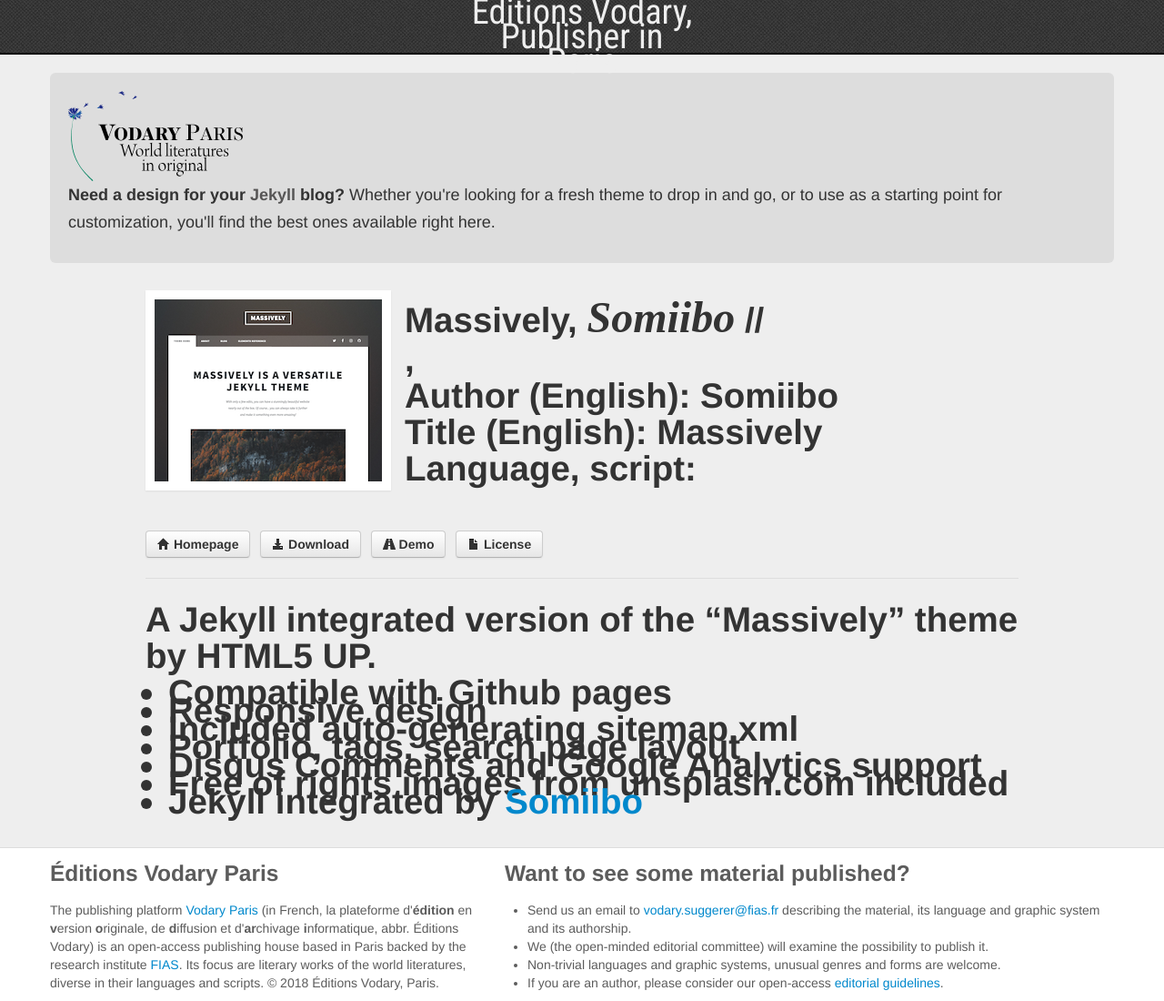
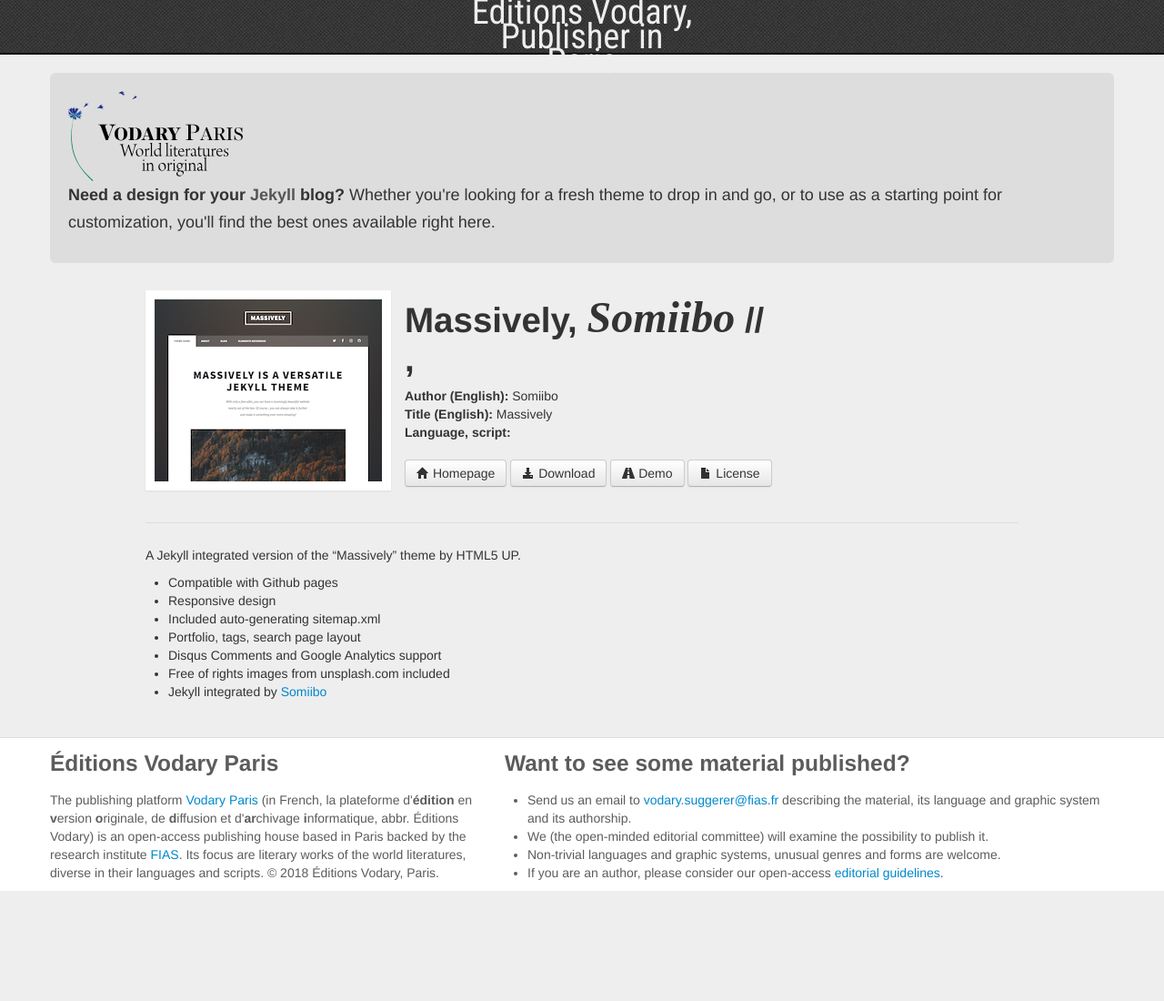
Before and after one commit to mlare/vodary, a Jekyll site: the page built from _posts/2017-11-12-massively.markdown, in a window 1280 px wide. Shown: the whole page at 91% size. Built offline with Jekyll 4.4.1, drawn with Linux system fonts in a browser that asks for light colours; Markdown is read by kramdown in place of the engine named in the settings; after the commit the page ends 979 px from its top, so only the background shows below that.

Commit message:
Update post.html

```diff
--- a/_layouts/post.html
+++ b/_layouts/post.html
@@ -6,7 +6,7 @@
 
 	<div class="postthumb"><img src="/thumbnails/{{ page.thumbnail }}" /></div>
 
-	<h1>{{ page.title }}, <i><font face="Times New Roman" size="60%">{{ page.author }}</font></i> //<br>{{ page.ortitle }}, <i><font face="Times New Roman" size="60%">{{ page.orauthor }}</font></i>
+	<h1>{{ page.title }}, <i><font face="Times New Roman"; size="60%";>{{ page.author }}</font></i> //<br>{{ page.ortitle }}, <i><font face="Times New Roman" size="60%">{{ page.orauthor }}</font></i></h1>
 
 	<div class="meta clearfix">
 
```
